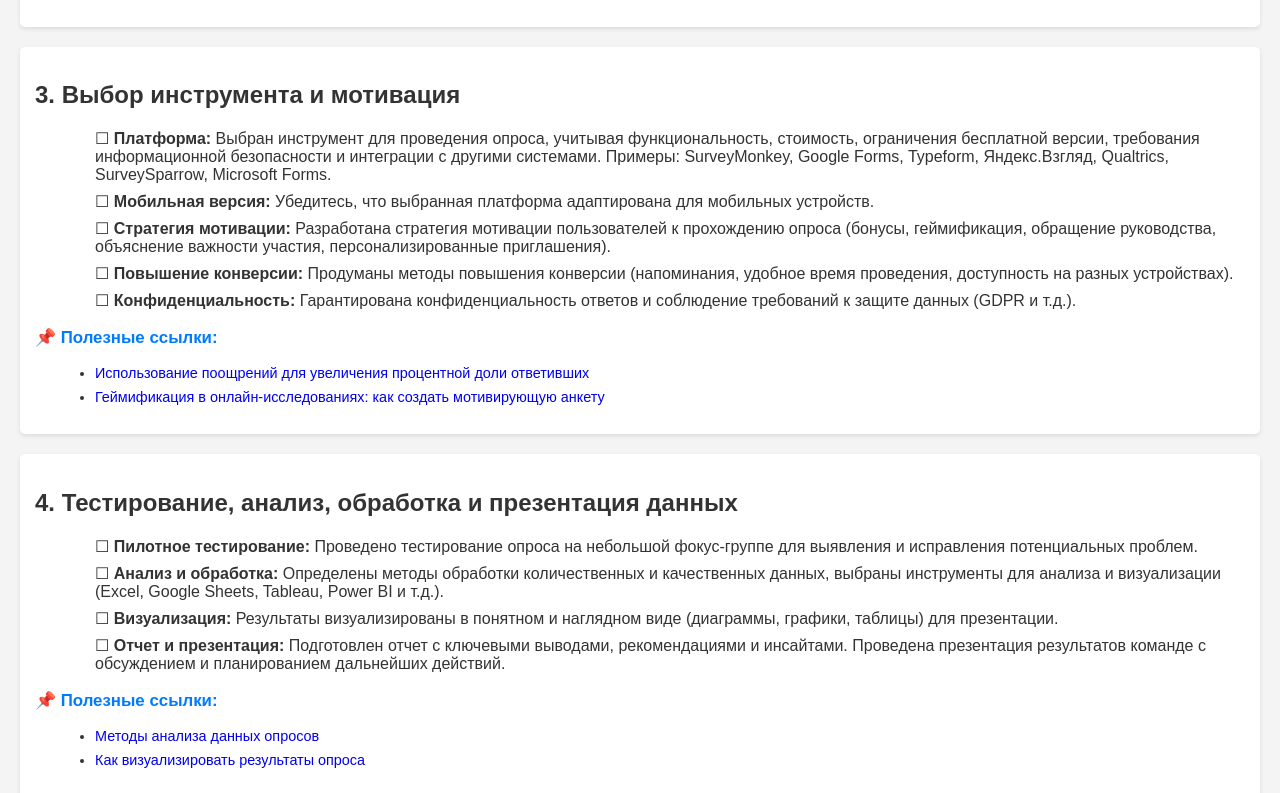
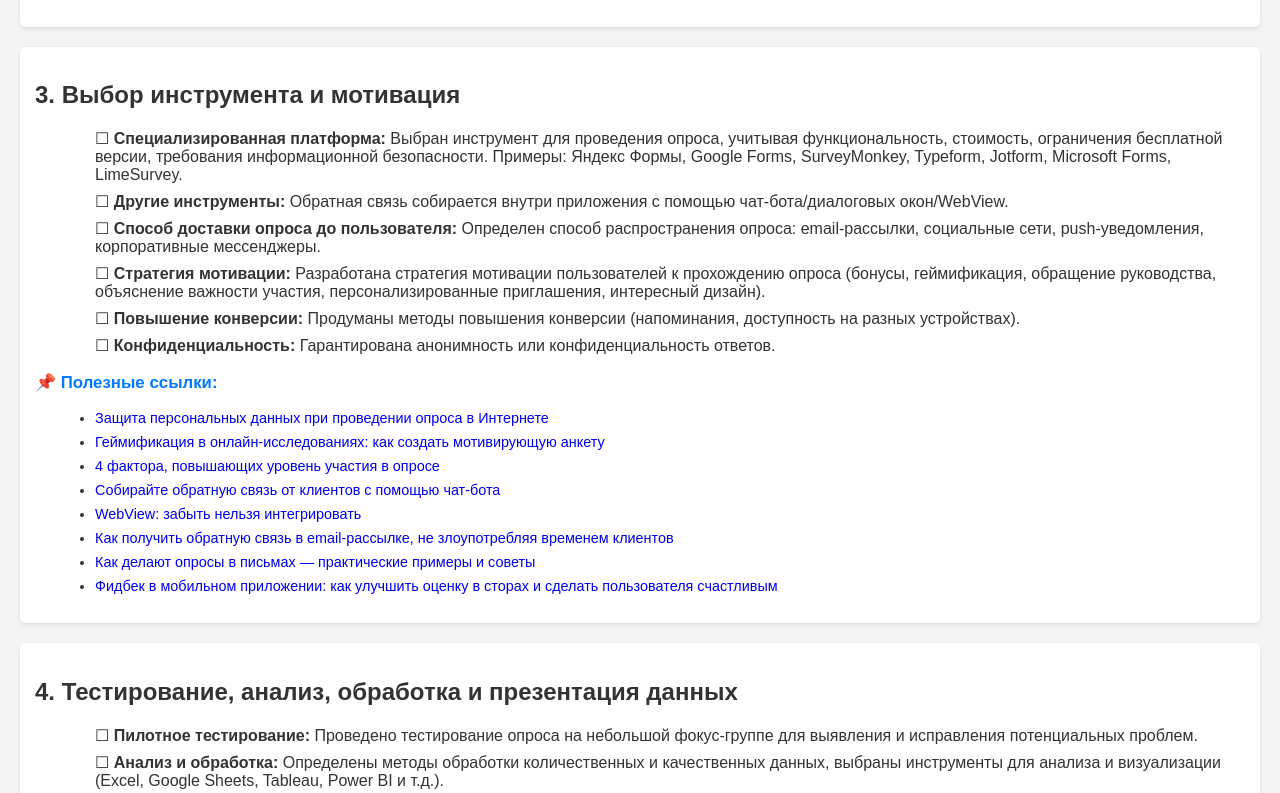
Before and after one commit to dariabelaia/check_list, a plain HTML site: page index.html in a window 1280 px wide. Shown: the part 745-1538 px from the top of the page. Drawn offline with Linux system fonts and the light colour scheme.

Commit message:
Update index.html

```diff
--- a/index.html
+++ b/index.html
@@ -103,17 +103,24 @@ text-decoration: underline;
 <div class="section">
 <h2>3. Выбор инструмента и мотивация</h2>
 <ul>
-<li><strong>Платформа:</strong> Выбран инструмент для проведения опроса, учитывая функциональность, стоимость, ограничения бесплатной версии, требования информационной безопасности и интеграции с другими системами. Примеры: SurveyMonkey, Google Forms, Typeform, Яндекс.Взгляд, Qualtrics, SurveySparrow, Microsoft Forms.</li>
-<li><strong>Мобильная версия:</strong> Убедитесь, что выбранная платформа адаптирована для мобильных устройств.</li>
-<li><strong>Стратегия мотивации:</strong> Разработана стратегия мотивации пользователей к прохождению опроса (бонусы, геймификация, обращение руководства, объяснение важности участия, персонализированные приглашения).</li>
-<li><strong>Повышение конверсии:</strong> Продуманы методы повышения конверсии (напоминания, удобное время проведения, доступность на разных устройствах).</li>
-<li><strong>Конфиденциальность:</strong> Гарантирована конфиденциальность ответов и соблюдение требований к защите данных (GDPR и т.д.).</li>
+<li><strong>Специализированная платформа:</strong> Выбран инструмент для проведения опроса, учитывая функциональность, стоимость, ограничения бесплатной версии, требования информационной безопасности. Примеры: Яндекс Формы, Google Forms, SurveyMonkey, Typeform, Jotform, Microsoft Forms, LimeSurvey.</li>
+<li><strong>Другие инструменты:</strong> Обратная связь собирается внутри приложения с помощью чат-бота/диалоговых окон/WebView.</li>
+<li><strong>Способ доставки опроса до пользователя:</strong> Определен способ распространения опроса: email-рассылки, социальные сети, push-уведомления, корпоративные мессенджеры.</li>
+<li><strong>Стратегия мотивации:</strong> Разработана стратегия мотивации пользователей к прохождению опроса (бонусы, геймификация, обращение руководства, объяснение важности участия, персонализированные приглашения, интересный дизайн).</li>
+<li><strong>Повышение конверсии:</strong> Продуманы методы повышения конверсии (напоминания, доступность на разных устройствах).</li>
+<li><strong>Конфиденциальность:</strong> Гарантирована анонимность или конфиденциальность ответов.</li>
 </ul>
 <div class="links">
 <h3>📌 Полезные ссылки:</h3>
 <ul>
-<li><a href="https://www.surveymonkey.com/mp/survey-incentives/" target="_blank">Использование поощрений для увеличения процентной доли ответивших</a></li>
-<li><a href="https://blog.surveygizmo.com/2017/11/gamify-survey-participation/" target="_blank">Геймификация в онлайн-исследованиях: как создать мотивирующую анкету</a></li>
+<li><a href="https://dzen.ru/a/ZHi-AYMaZhynN_MY" target="_blank">Защита персональных данных при проведении опроса в Интернете</a></li>
+<li><a href="https://blog.anketolog.ru/2017/01/gejmifikacija/">Геймификация в онлайн-исследованиях: как создать мотивирующую анкету</a></li>
+<li><a href="https://port-mone.tv/4-faktora-povyshajushhih-uroven-uchastiya-v-oprose/">4 фактора, повышающих уровень участия в опросе</a></li>
+<li><a href="https://www.carrotquest.io/chatbot/collect-user-feedback/">Собирайте обратную связь от клиентов с помощью чат-бота</a></li>
+<li><a href="https://habr.com/ru/companies/cian/articles/690536/">WebView: забыть нельзя интегрировать</a></li>
+<li><a href="https://sendsay.ru/blog/kak-sobrat-fidbek-ot-kliientov-nie-zloupotriebliaia-ikh-vriemieniem/">Как получить обратную связь в email-рассылке, не злоупотребляя временем клиентов</a></li>
+<li><a href="https://habr.com/ru/articles/572812/">Как делают опросы в письмах — практические примеры и советы</a></li>
+<li><a href="https://blog.uxfeedback.ru/in_app_feedback/">Фидбек в мобильном приложении: как улучшить оценку в сторах и сделать пользователя счастливым</a></li>
 </ul>
 </div>
 </div>
```
